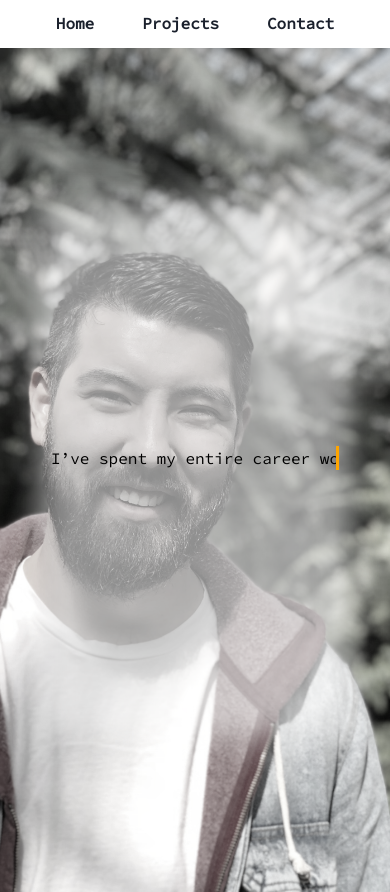
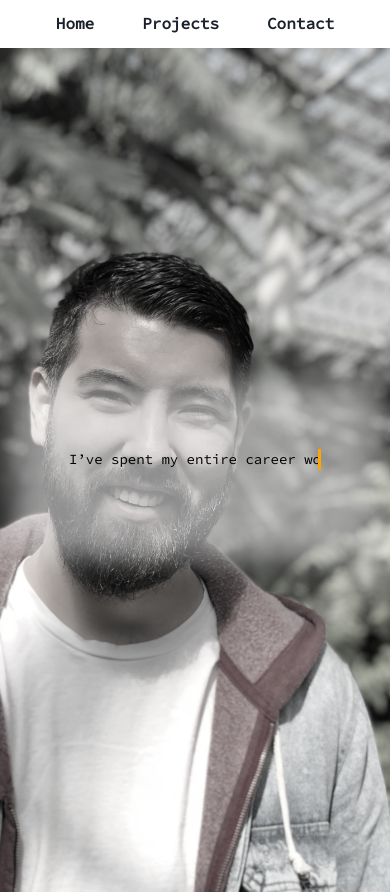
Before and after one commit to cdrice23/cr_portfolio_v2, a Next.js app: page / in a window 390 px wide. Built offline with nearby package versions, Linux system fonts and the light colour scheme.

Commit message:
Updated some display properties like font and size to show better on mobile.

```diff
--- a/components/Hero.js
+++ b/components/Hero.js
@@ -6,9 +6,10 @@ import portfolioData from "../constants/data";
 const HeroGroup = ({ id, switchAnim, lines, heroduration, switchDelay }) => {
   const [isLargerThan912] = useMediaQuery("(min-width: 912px)");
   const heroDisplay = isLargerThan912 ? "wideDisplay" : "narrowDisplay";
+  const heroFontSize = isLargerThan912 ? "2xl" : "sm";
   return (
     <Center
-      fontSize="md"
+      fontSize={heroFontSize}
       visibility="hidden"
       position="absolute"
       display="flex"
@@ -64,8 +65,8 @@ const HeroLines = ({ lines }) => {
 export default function Hero() {
   const [isLargerThan912] = useMediaQuery("(min-width: 912px)");
   const imageAlign = isLargerThan912 ? "50% 50%" : "25% 50%";
-  const heroTextHeight = isLargerThan912 ? "20%" : "60%";
-  const heroTextWidth = isLargerThan912 ? "80%" : "80%";
+  const heroTextHeight = isLargerThan912 ? "20%" : "20%";
+  const heroTextWidth = isLargerThan912 ? "80%" : "95%";
   const heroDisplay = isLargerThan912 ? "wideDisplay" : "narrowDisplay";
   // const herolength = (id) => {
   //   return document.getElementById(id).innerText.length;
```
